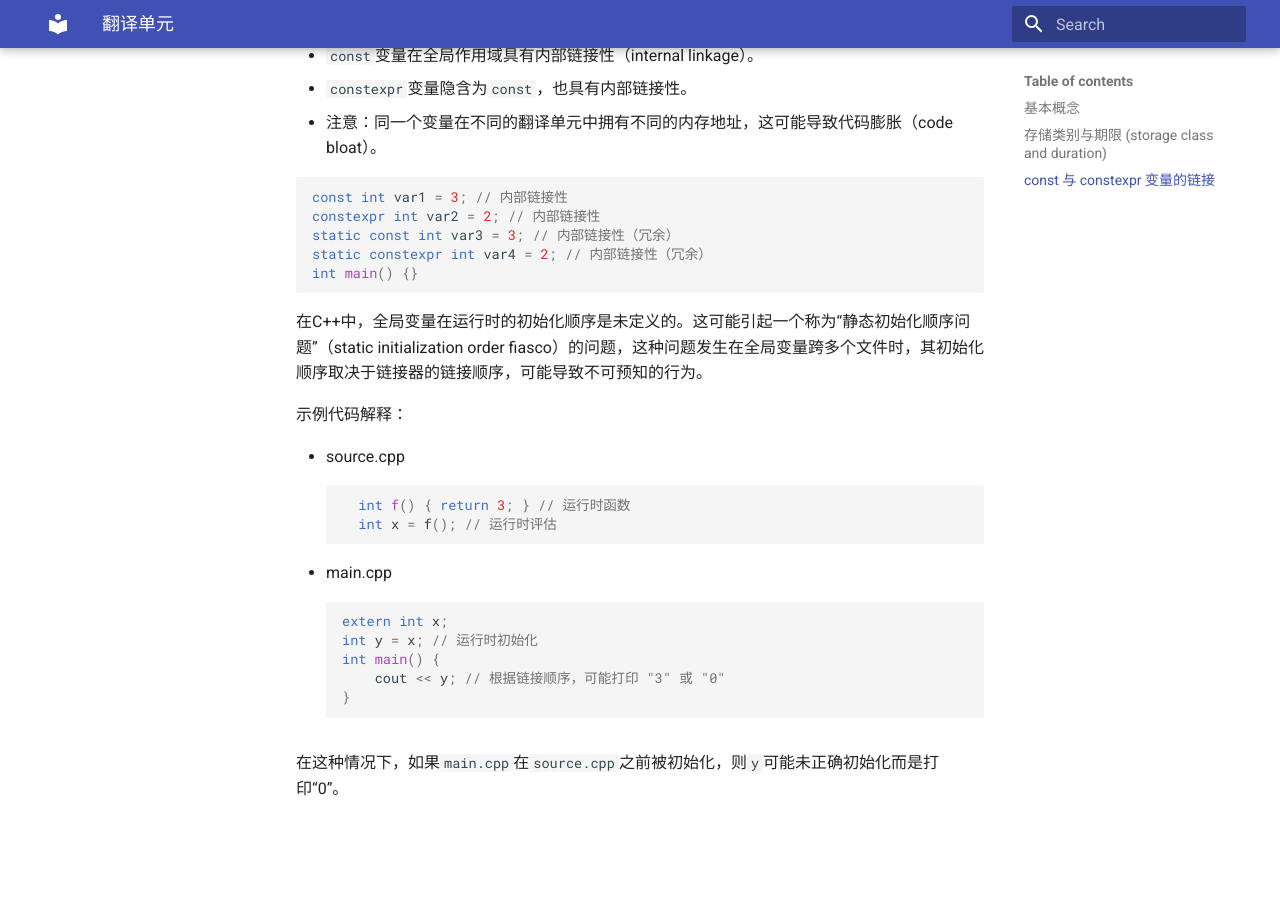
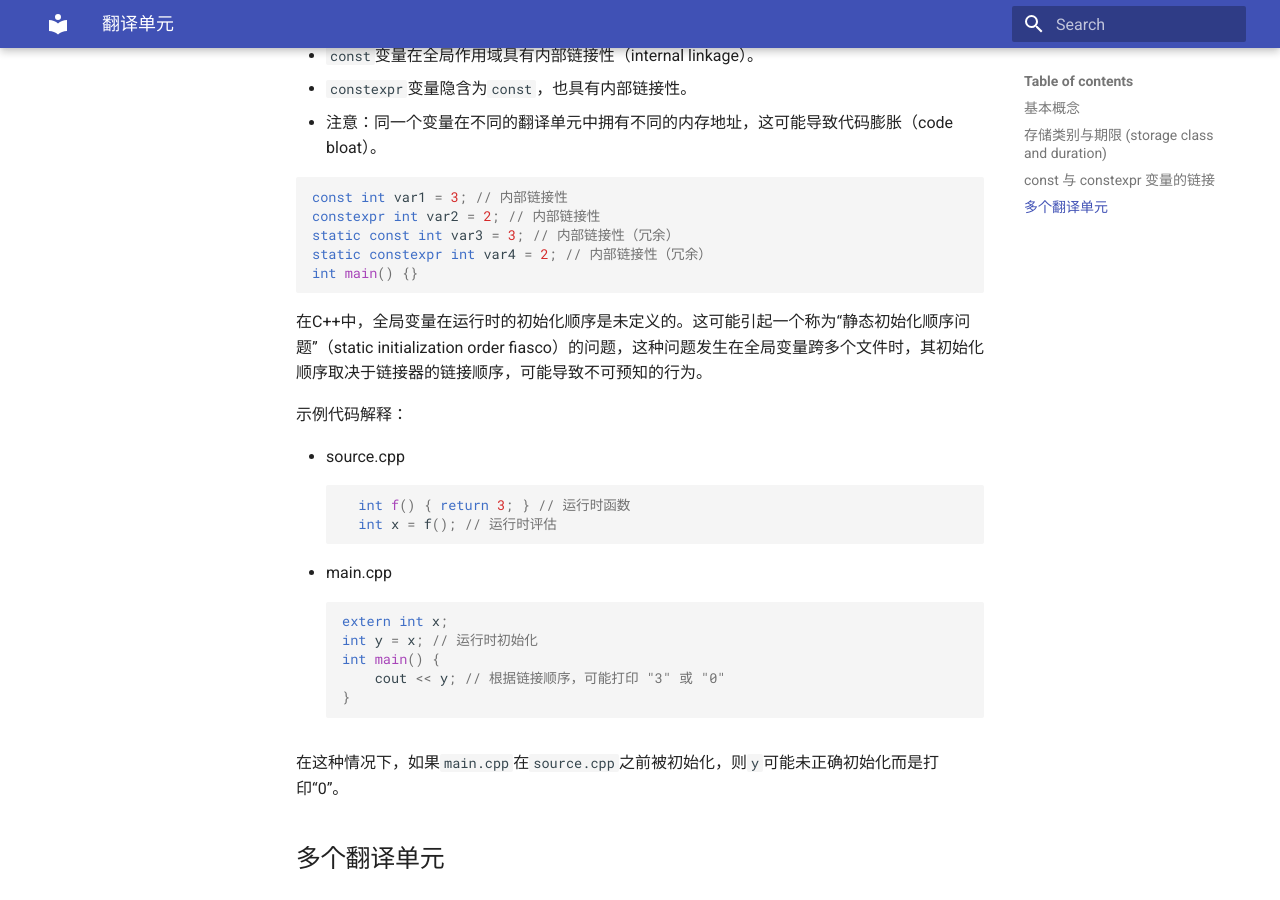
Before and after one commit to ymma98/technotes, an MkDocs documentation site: the page built from docs/cpp/翻译单元.md, in a window 1280 px wide and 900 px high, scrolled down 4939 px. Built offline with MkDocs 1.6.1 and Material for MkDocs 9.7.7, drawn with Linux system fonts in a browser that asks for light colours; before the commit the page ends 5764 px from its top, so only the background shows below that.

Commit message:
docs/cpp/翻译单元.md updated from https://stackedit.cn/

```diff
--- a/docs/cpp/翻译单元.md
+++ b/docs/cpp/翻译单元.md
@@ -204,9 +204,13 @@ int main() {
 在这种情况下，如果`main.cpp`在`source.cpp`之前被初始化，则`y`可能未正确初始化而是打印“0”。
 
 
+## 多个翻译单元
+
+
+
 
 <!--stackedit_data:
-eyJoaXN0b3J5IjpbMTcwNzI2ODk3OCwtMTkwODQ2ODMzMSw2OD
-I1NzYyNDUsNDA4NTg0ODkxLDc5NjMyNzE4MCwxNjM4Nzc0Njc3
-LDE3NTIyOTM3M119
+eyJoaXN0b3J5IjpbLTEyMDY4NDIxMDYsLTE5MDg0NjgzMzEsNj
+gyNTc2MjQ1LDQwODU4NDg5MSw3OTYzMjcxODAsMTYzODc3NDY3
+NywxNzUyMjkzNzNdfQ==
 -->
```
